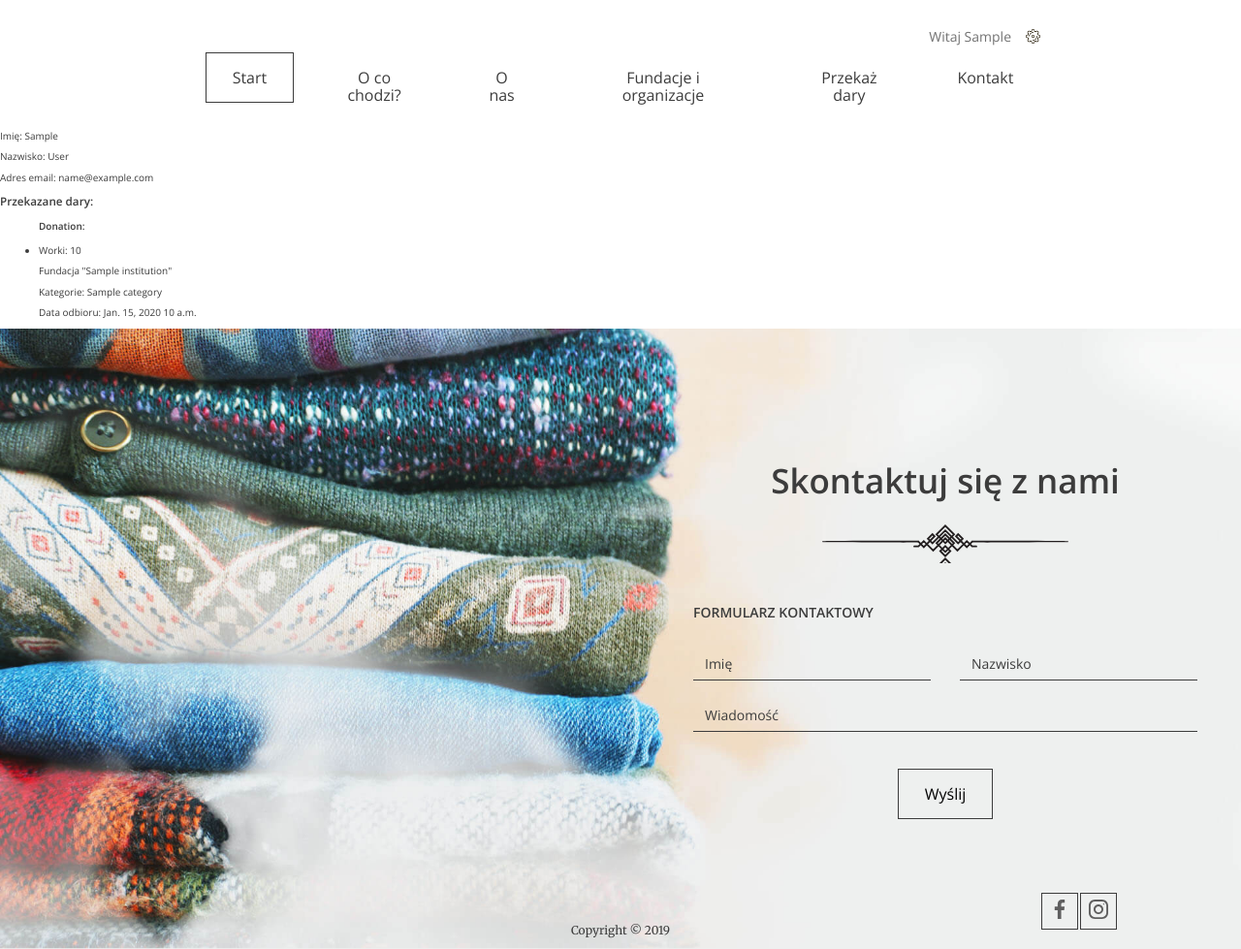
After one commit to Kalickii/CoderslabProject, a Django app: page /profile/ in a window 1280 px wide. The commit adds this page. Shown: the whole page at 97% size. Run offline with Django 4.2, Linux system fonts and the light colour scheme; a user stored in the database is signed in; tables that the repository leaves empty hold one stand-in row (values such as "Sample post").

Commit message:
Add & config profile view

```diff
--- a/project/app/templates/app/base.html
+++ b/project/app/templates/app/base.html
@@ -21,7 +21,7 @@
             Witaj {{ user.first_name }}
             <ul class="dropdown">
               {% if user.is_superuser %}<li><a href="admin/">Panel Administracyjny</a></li>{% endif %}
-              <li><a href="#">Profil</a></li>
+              <li><a href="{% url 'profile' %}">Profil</a></li>
               <li><a href="#">Moje zbiórki</a></li>
               <li><a href="{% url 'logout' %}">Wyloguj</a></li>
             </ul>
--- /dev/null
+++ b/project/app/templates/app/profile.html
@@ -0,0 +1,33 @@
+{% extends 'app/base.html' %}
+{% load static %}
+{% block content %}
+{% block header %}
+    <header>
+        {{ block.super }}
+    </header>
+{% endblock %}
+    <div>
+        <p>Imię: {{ user.first_name }}</p>
+        <p>Nazwisko: {{ user.last_name }}</p>
+        <p>Adres email: {{ user.email }}</p>
+    </div>
+    <div>
+        <h3>Przekazane dary:</h3>
+        <ul>
+            {% for donation in donations %}
+                <h4>Donation:</h4>
+                <li>
+                    <p>Worki: {{ donation.quantity }}</p>
+                    <p>{{ donation.institution }}</p>
+                    <p>
+                        Kategorie:
+                        {% for category in donation.categories.all %}
+                            {{ category.name }}{% if not forloop.last %}, {% endif %}
+                        {% endfor %}
+                    </p>
+                    <p>Data odbioru: {{ donation.pick_up_date }} {{ donation.pick_up_time }}</p>
+                </li>
+            {% endfor %}
+        </ul>
+    </div>
+{% endblock %}
--- a/project/app/views.py
+++ b/project/app/views.py
@@ -114,3 +114,8 @@
 @login_required(login_url='login')
 def donation_confirm_view(request):
     return render(request, 'app/form-confirmation.html')
+
+
+class ProfileView(LoginRequiredMixin, View):
+    def get(self, request):
+        return render(request, 'app/profile.html', {'donations': Donation.objects.filter(user=self.request.user)})
--- a/project/project/urls.py
+++ b/project/project/urls.py
@@ -27,4 +27,5 @@
     path('login/', views.LoginView.as_view(), name='login'),
     path('register/', views.RegisterView.as_view(), name='register'),
     path('logout/', views.logout_view, name='logout'),
+    path('profile/', views.ProfileView.as_view(), name='profile'),
 ]
```
